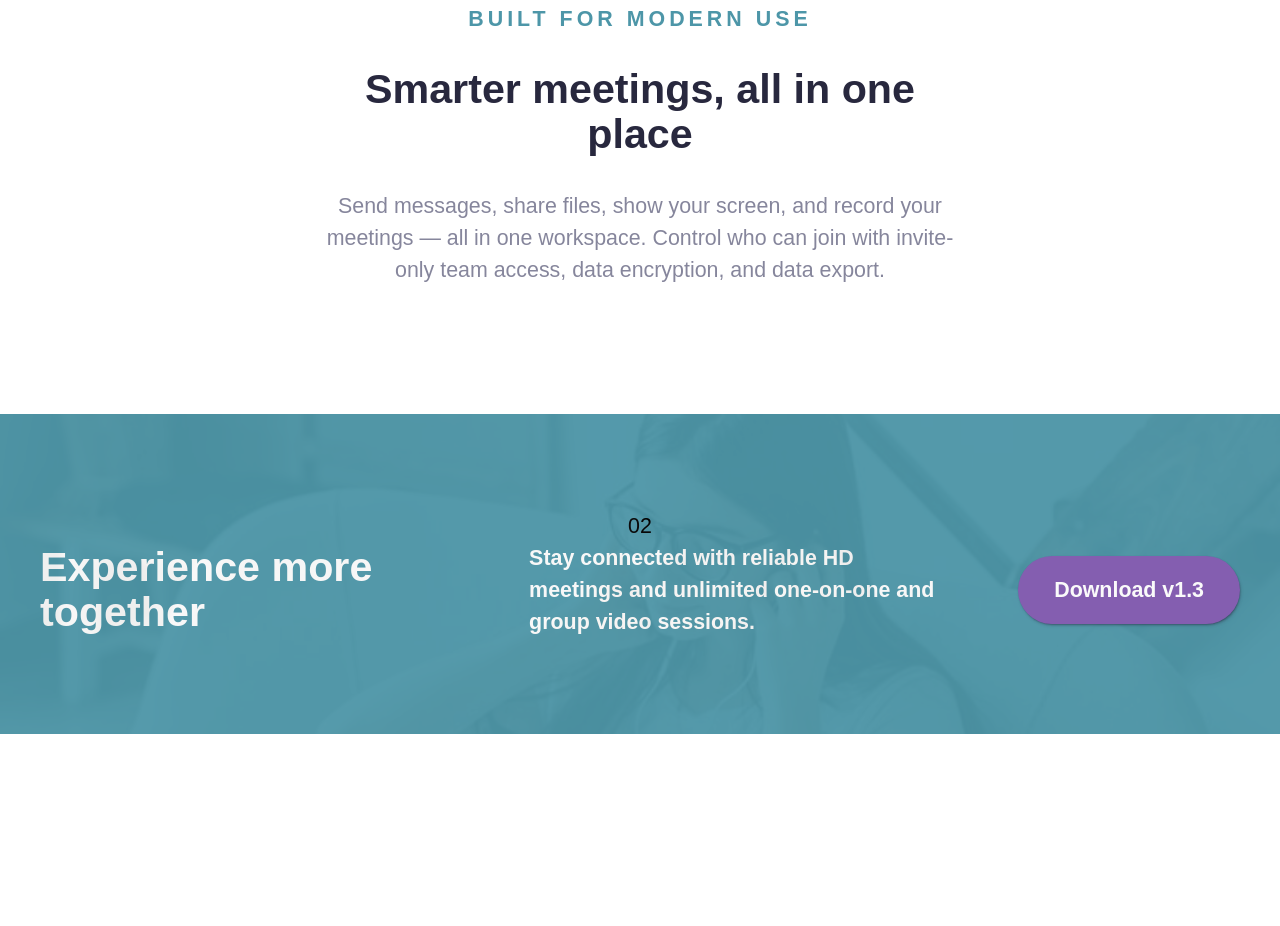
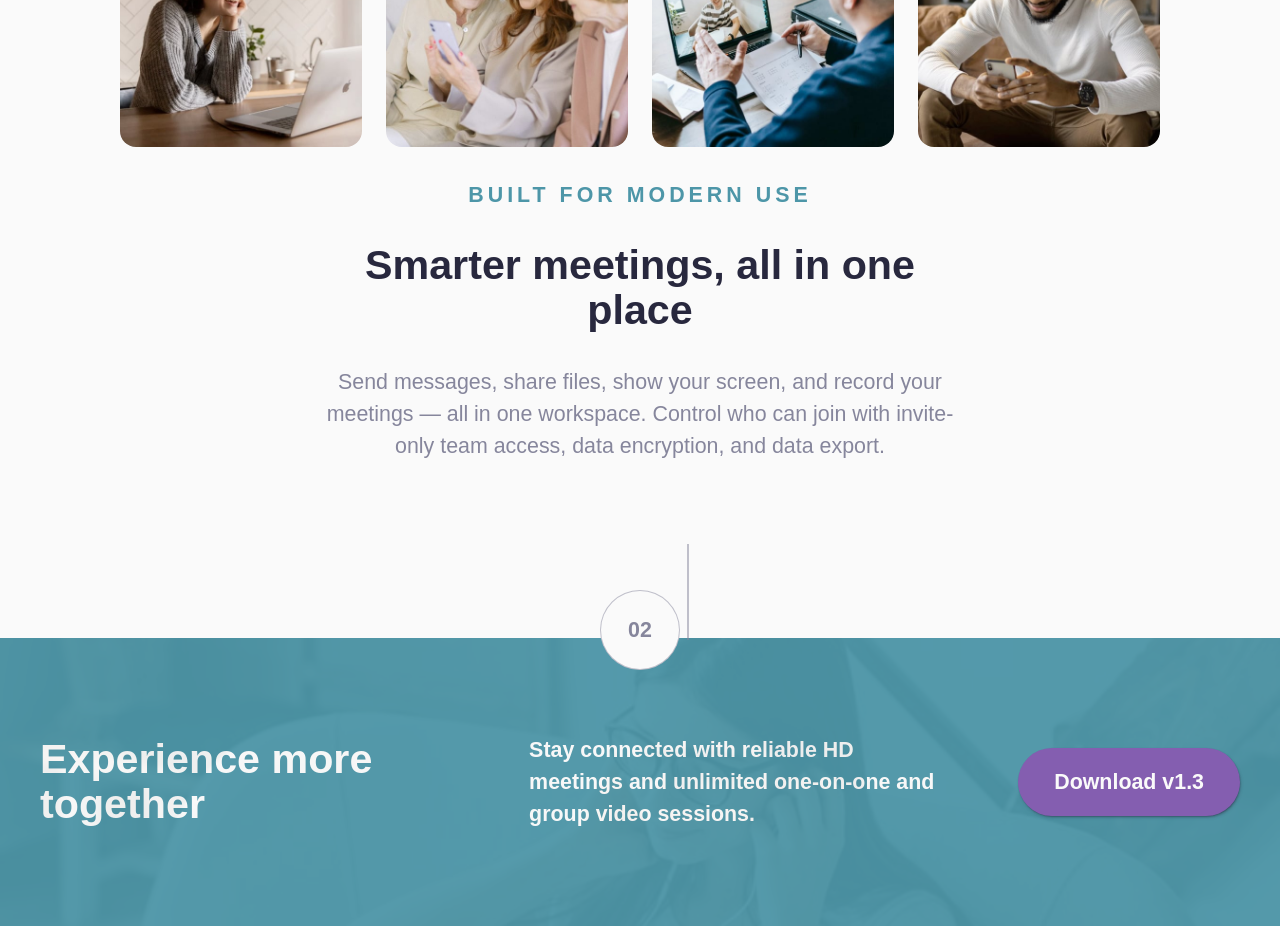
Before and after one commit to dwhenson/FEM-meet-landing, a website built with Parcel: page src/index.html in a window 1280 px wide. Shown: the part 991-1917 px from the top of the page. Before the commit the page ends 1725 px from the top, so only its background shows below. Built offline with nearby package versions, Linux system fonts and the light colour scheme.

Commit message:
✅ ADD: number styles

```diff
--- a/src/index.html
+++ b/src/index.html
@@ -43,8 +43,8 @@
         </div>
       </section>
 
+        <div class="[ container ][ number ]"><p>01</p></div>
       <section class="[ flow-section ][ features ]">
-        01
         <div class="[ container ][ images ]">
           <div>
             <img
@@ -82,10 +82,10 @@
           </p>
         </div>
       </section>
+      <div class="[ container ][ number ]" aria-hidden="true">02</div>
     </main>
 
     <footer class="[ flow-content ][ footer ]">
-      02
       <div class="[ container split ][ text ]">
         <h2>
           Experience more <br />
--- a/src/scss/blocks/_button.scss
+++ b/src/scss/blocks/_button.scss
@@ -33,7 +33,6 @@
 
   &:is(:hover, :focus) {
     --clr-bg: var(--clr-secondary-200);
-
     cursor: pointer;
   }
 
--- a/src/scss/blocks/_hero.scss
+++ b/src/scss/blocks/_hero.scss
@@ -2,7 +2,6 @@
 
 .hero {
   --bespoke-gap: var(--space-xxs);
-
   flex-wrap: wrap;
   align-items: center;
   justify-content: center;
@@ -10,19 +9,18 @@
   img {
     flex: 0 1 auto;
     max-inline-size: max(11rem, calc(50% - var(--bespoke-gap)));
+
+    &:last-of-type {
+      @include respond-to("large") {
+        order: 1;
+      }
+    }
   }
 
   .text {
     --min: min(100%, 20rem);
-
     flex: 1 1 var(--min);
     max-inline-size: 35rem;
     padding: var(--space-m);
   }
-
-  .order-last {
-    @include respond-to("large") {
-      order: 1;
-    }
-  }
 }
--- /dev/null
+++ b/src/scss/blocks/_numbers.scss
@@ -0,0 +1,31 @@
+.number {
+  position: relative;
+  display: grid;
+  place-items: center;
+  inline-size: 5rem;
+  block-size: 5rem;
+  padding: 1rem;
+  border: 1px solid hsl(240, 10%, 57%, 0.5);
+  border-radius: 100%;
+  margin-block-start: var(--flow-l);
+  margin-block-end: var(--flow-s);
+  background-color: var(--clr-secondary-100);
+  font-weight: 900;
+  color: var(--clr-primary-300);
+
+  &::after {
+    content: "";
+    position: absolute;
+    inset-block-start: -3rem;
+    inset-inline-start: 50%;
+    min-inline-size: 6rem;
+    border: 0.5px solid hsl(240, 10%, 57%, 0.5);
+    transform: translateX(-50%);
+    rotate: -90deg;
+  }
+
+  &:last-of-type {
+    z-index: 10;
+    margin-block-end: -10rem;
+  }
+}
--- a/src/scss/global.scss
+++ b/src/scss/global.scss
@@ -30,9 +30,10 @@ Utilities
 Blocks
 ================================================== */
 
-@use "blocks/header";
 @use "blocks/hero";
 @use "blocks/features";
+@use "blocks/header";
+@use "blocks/numbers";
 @use "blocks/footer";
 @use "blocks/button";
 
@@ -40,8 +41,8 @@ Blocks
 ================================================== */
 body {
   --flow-section: var(--flow-l);
-
-  background-color: var(--secondary-100);
+  overflow-x: hidden;
+  background-color: var(--clr-secondary-100);
   font-family: var(--ff-body);
   font-size: var(--step-0);
   text-align: center;
```
Also changed, not shown: src/scss/blocks/_features.scss (renamed from src/scss/blocks/features.scss).
